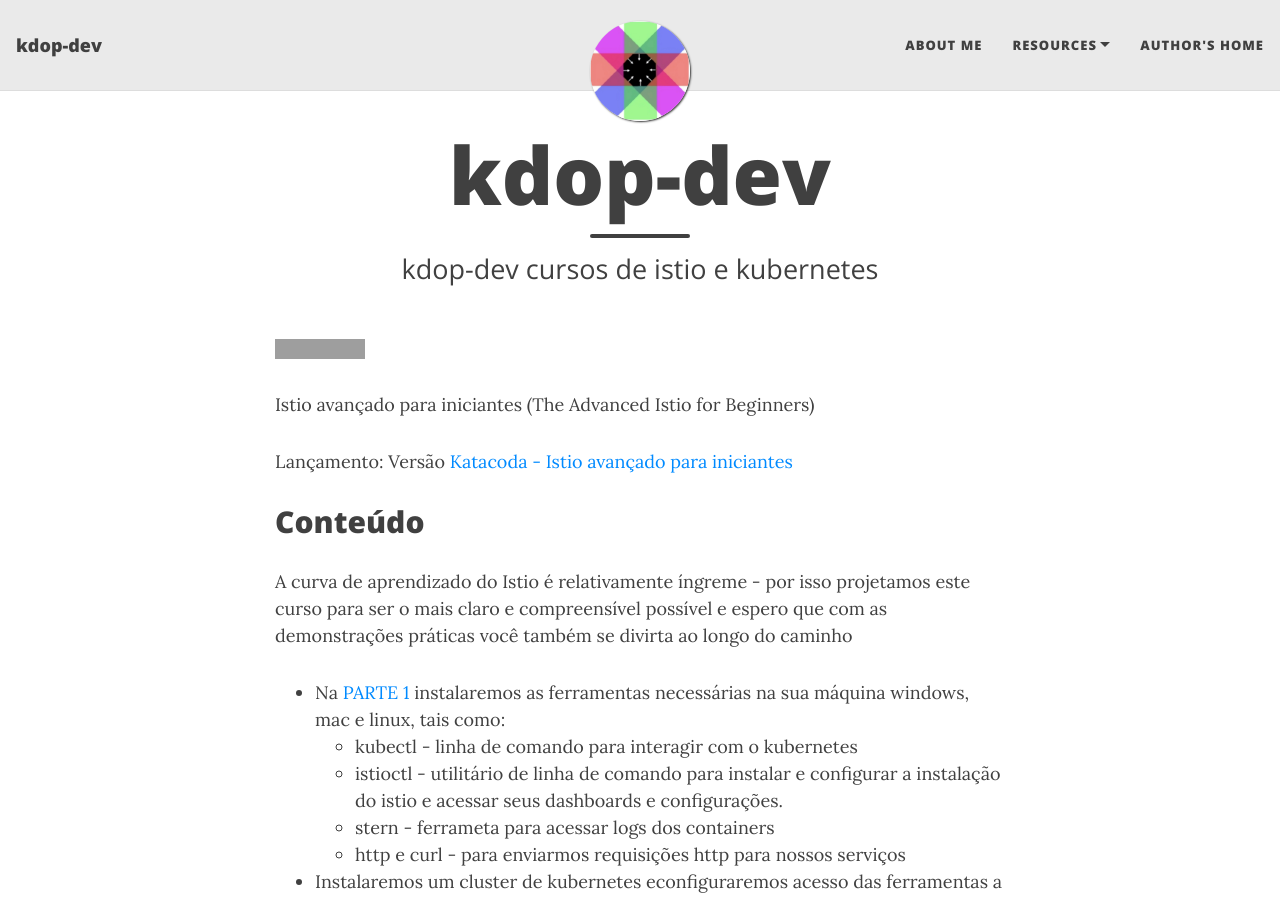
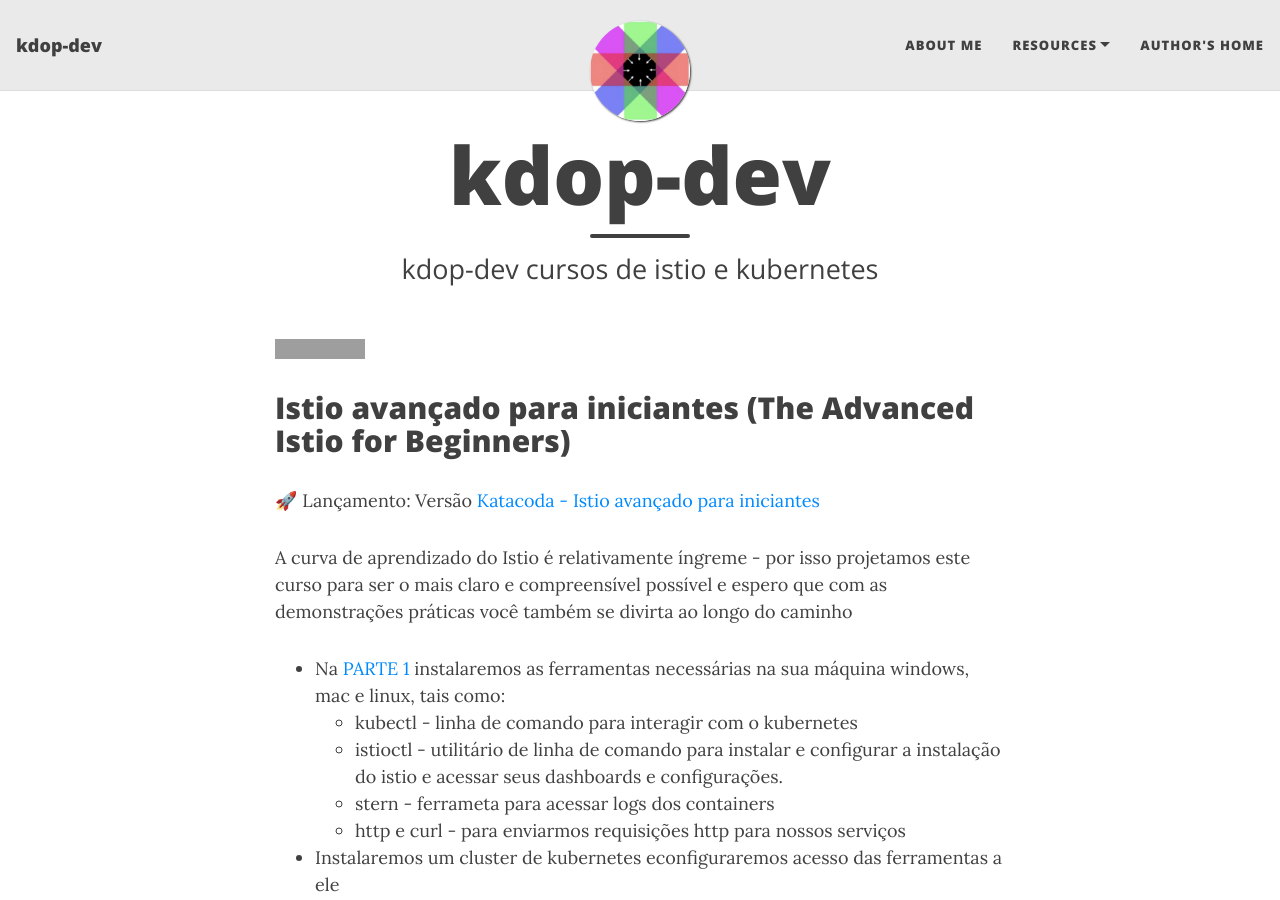
Before and after one commit to kdop-dev/kdop-dev.com, a Jekyll site: the page built from index.md, in a window 1280 px wide and 900 px high. Built offline with Jekyll 4.4.1, drawn with Linux system fonts in a browser that asks for light colours; nearby versions of some CDN libraries; some of the changed text lies outside the part shown; grey boxes are pictures that could not be loaded.

Commit message:
add title

```diff
--- a/index.md
+++ b/index.md
@@ -6,11 +6,9 @@
 
 [![Gitpod ready-to-code](https://img.shields.io/badge/Gitpod-ready--to--code-blue?logo=gitpod)](https://gitpod.io/#https://github.com/kdop-dev/istio-curso)
 
-Istio avançado para iniciantes (The Advanced Istio for Beginners)
+## Istio avançado para iniciantes (The Advanced Istio for Beginners)
 
-Lançamento: Versão [Katacoda - Istio avançado para iniciantes](https://www.katacoda.com/adsantos/courses/istio/kubernetes-istio-curso)
-
-## Conteúdo
+🚀 Lançamento: Versão [Katacoda - Istio avançado para iniciantes](https://www.katacoda.com/adsantos/courses/istio/kubernetes-istio-curso)
 
 A curva de aprendizado do Istio é relativamente íngreme - por isso projetamos este curso para ser o mais claro e compreensível possível e espero que com as demonstrações práticas você também se divirta ao longo do caminho
 
@@ -54,7 +52,7 @@
 
 Para obter os artefatos necessários para o curso, clone esse repositório:
 
-git clone https://github.com/kdop-dev/istio-curso.git
+`git clone https://github.com/kdop-dev/istio-curso.git`
 
 Para iniciar o curso você precisa:
 
```
Also changed, not shown: other parts of index.md (+1 -1 lines).
